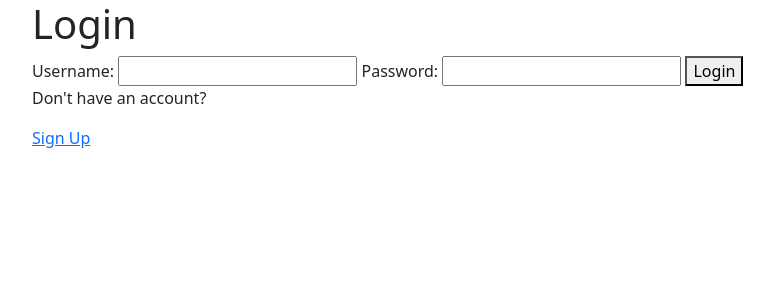
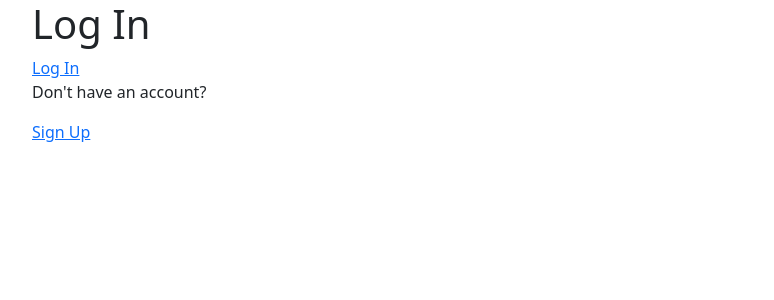
Before and after one commit to adrimsaav/zoomerbot, a Django app: page / in a window 1280 px wide. Shown: the top 300 px of the page, without its empty margins (50-824 px from the left). Run offline with Django 4.2, Linux system fonts and the light colour scheme.

Commit message:
create login.html and fix path for login

```diff
--- a/main_app/templates/home.html
+++ b/main_app/templates/home.html
@@ -4,6 +4,7 @@
     <nav>
       <div class="nav-wrapper">
         {% if user.is_authenticated %}
+        <a class="nav-link" href="{% url 'logout' %}">Log Out</a>
         <div class="home-chat-container">
             <div class="home-messages">
                 <div class="home-message home-sent">
@@ -19,20 +20,9 @@
         </div>
     </div>
         {% else %}
-        <div class="login-container">
-            <div class="login-image"></div>
-            <div class="login-form-container">
-                <h1>Login</h1>
-                <form method="POST">
-                    {% csrf_token %}
-                    <label for="id_username">Username:</label>
-                    <input type="text" id="id_username" name="username">
-                    <label for="id_password">Password:</label>
-                    <input type="password" id="id_password" name="password">
-                    <button type="submit">Login</button>
-                </form>
-            </div>
-        </div>
+        <h1>Log In</h1>
+        <a href="{% url 'login' %}">Log In</a>
+
 
         <div class="landing-page">
             <div></div>
--- a/main_app/urls.py
+++ b/main_app/urls.py
@@ -1,10 +1,11 @@
 from django.contrib import admin
 from django.urls import path, include
+from django.contrib.auth.decorators import login_required
+from django.contrib.auth import views as auth_views
 from . import views
 
 urlpatterns = [
   path('', views.home, name='home'),
   path('accounts/signup/', views.signup, name='signup'),
   path('logout/', views.logout, name='logout'),
-
 ]
--- a/main_app/views.py
+++ b/main_app/views.py
@@ -28,6 +28,5 @@ def signup(request):
     context = {'form': form, 'error_message': error_message}
     return render(request, 'signup.html', context)
 
-
 def logout(request):
     return redirect('home')
--- a/zoomerbot/settings.py
+++ b/zoomerbot/settings.py
@@ -117,6 +117,8 @@ USE_TZ = True
 # https://docs.djangoproject.com/en/4.2/howto/static-files/
 
 STATIC_URL = 'static/'
+LOGIN_REDIRECT_URL = '/'
+LOGOUT_REDIRECT_URL = '/'
 
 # Default primary key field type
 # https://docs.djangoproject.com/en/4.2/ref/settings/#default-auto-field
```
Also changed, not shown: main_app/templates/login.html (deleted, +0 -21 lines), main_app/templates/registration/login.html (added, +14 -0 lines), main_app/migrations/0001_initial.py (added).
